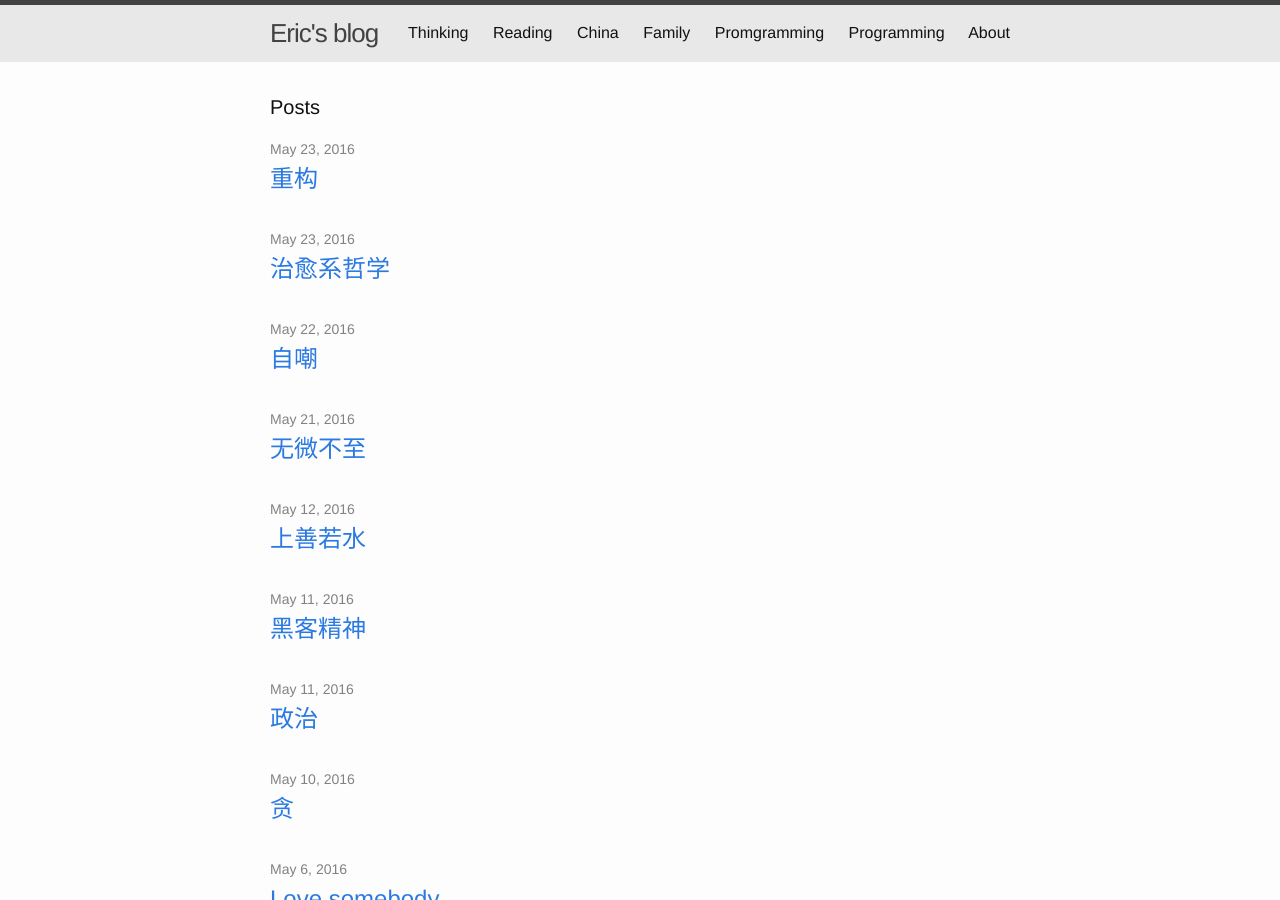
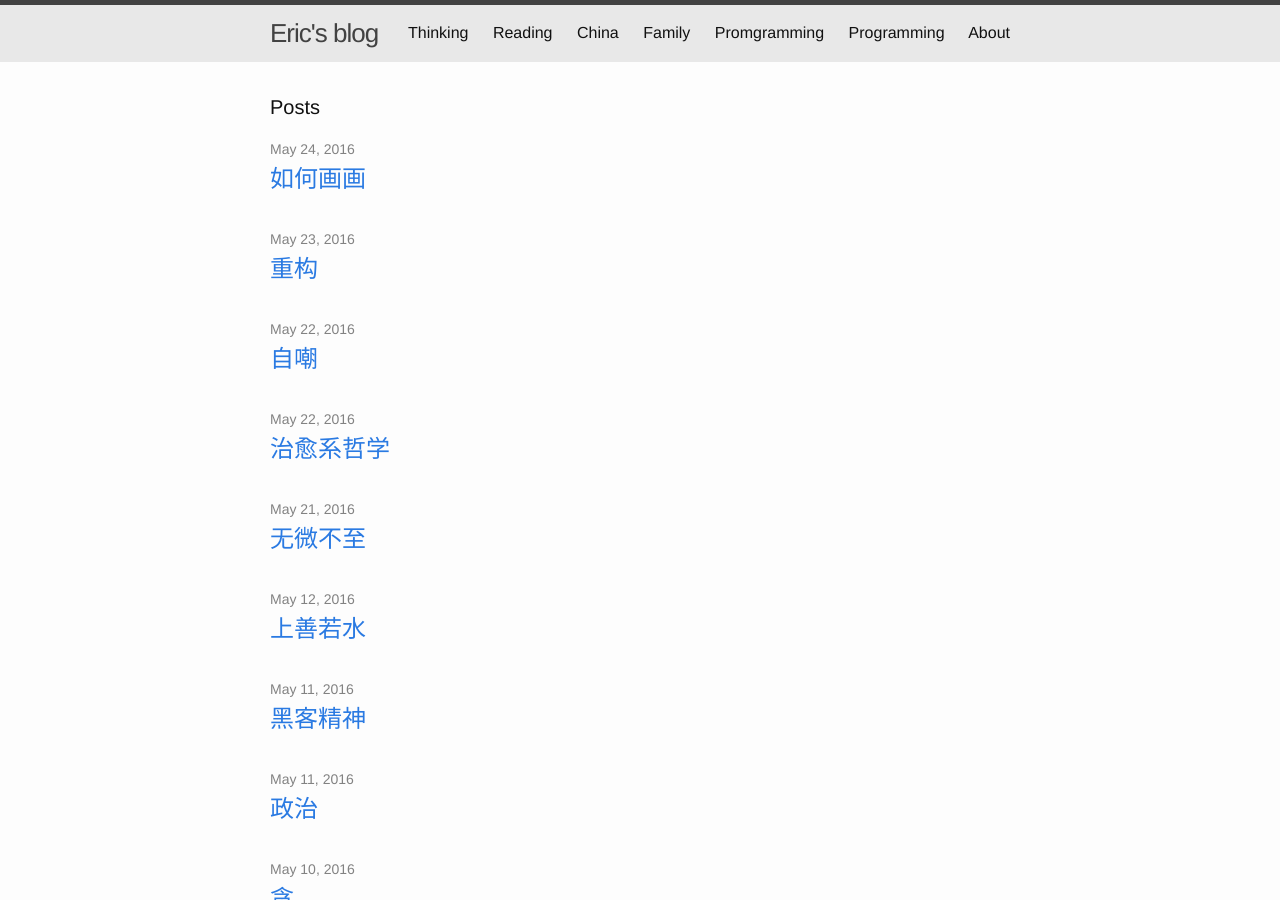
Before and after one commit to ericatsydney/ericatsydney.github.io, a Jekyll site: the page built from index.html, in a window 1280 px wide and 900 px high. Built offline with Jekyll 4.4.1, drawn with Linux system fonts in a browser that asks for light colours.

Commit message:
Updated one post.

```diff
--- a/_posts/2016-05-22-philosophy-save-life.markdown
+++ b/_posts/2016-05-22-philosophy-save-life.markdown
@@ -1,7 +1,7 @@
 ---
 layout: post
 title:  "治愈系哲学"
-date:   2016-05-23 22:05:52 +1000
+date:   2016-05-22 22:05:52 +1000
 categories: Thinking
 ---
 
--- /dev/null
+++ b/_posts/2016-05-25-how-to-draw.markdown
@@ -0,0 +1,6 @@
+---
+layout: post
+title:  "如何画画"
+date:   2016-05-25 7:05:52 +1000
+categories: Thinking
+---
```
